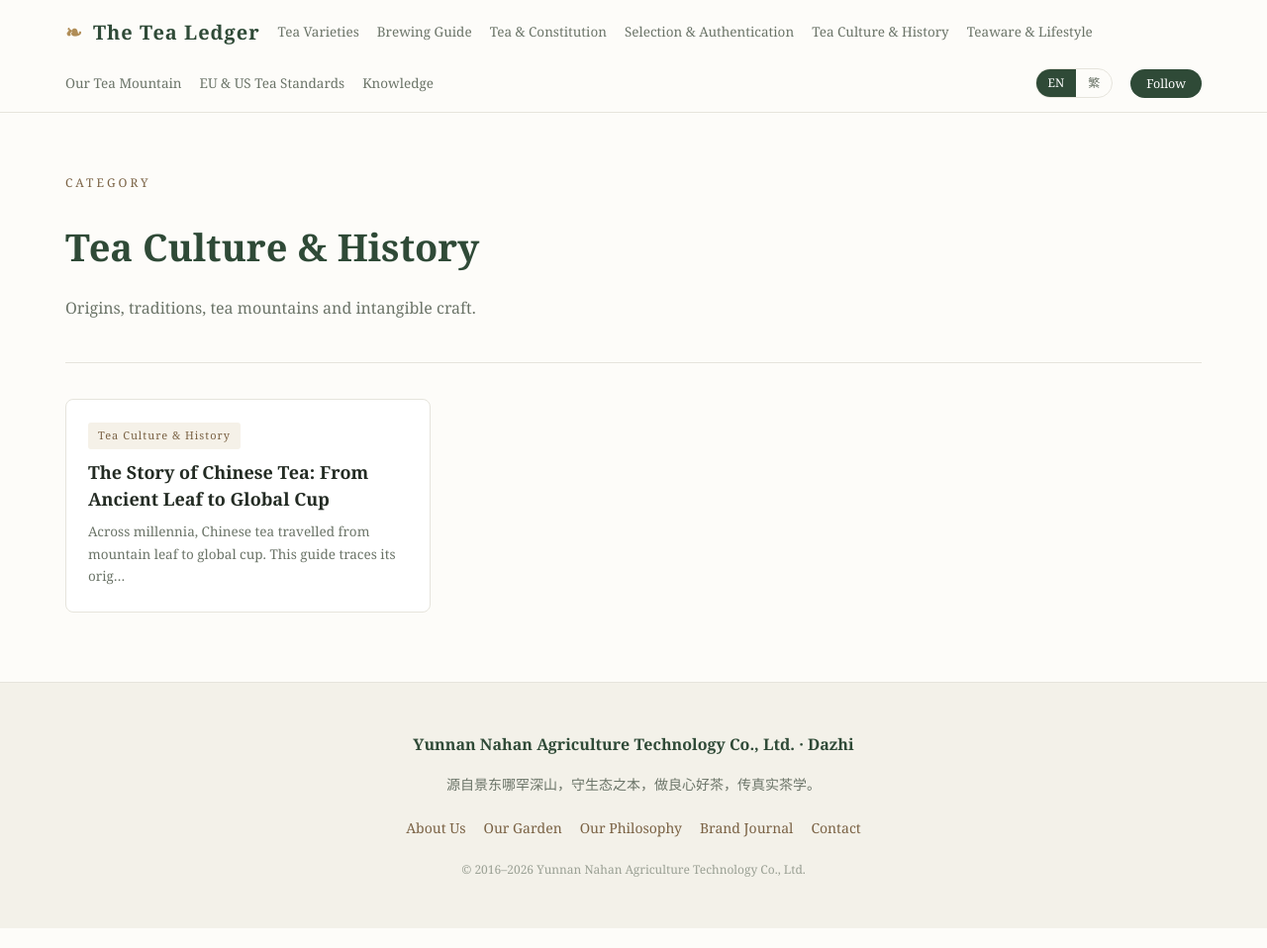
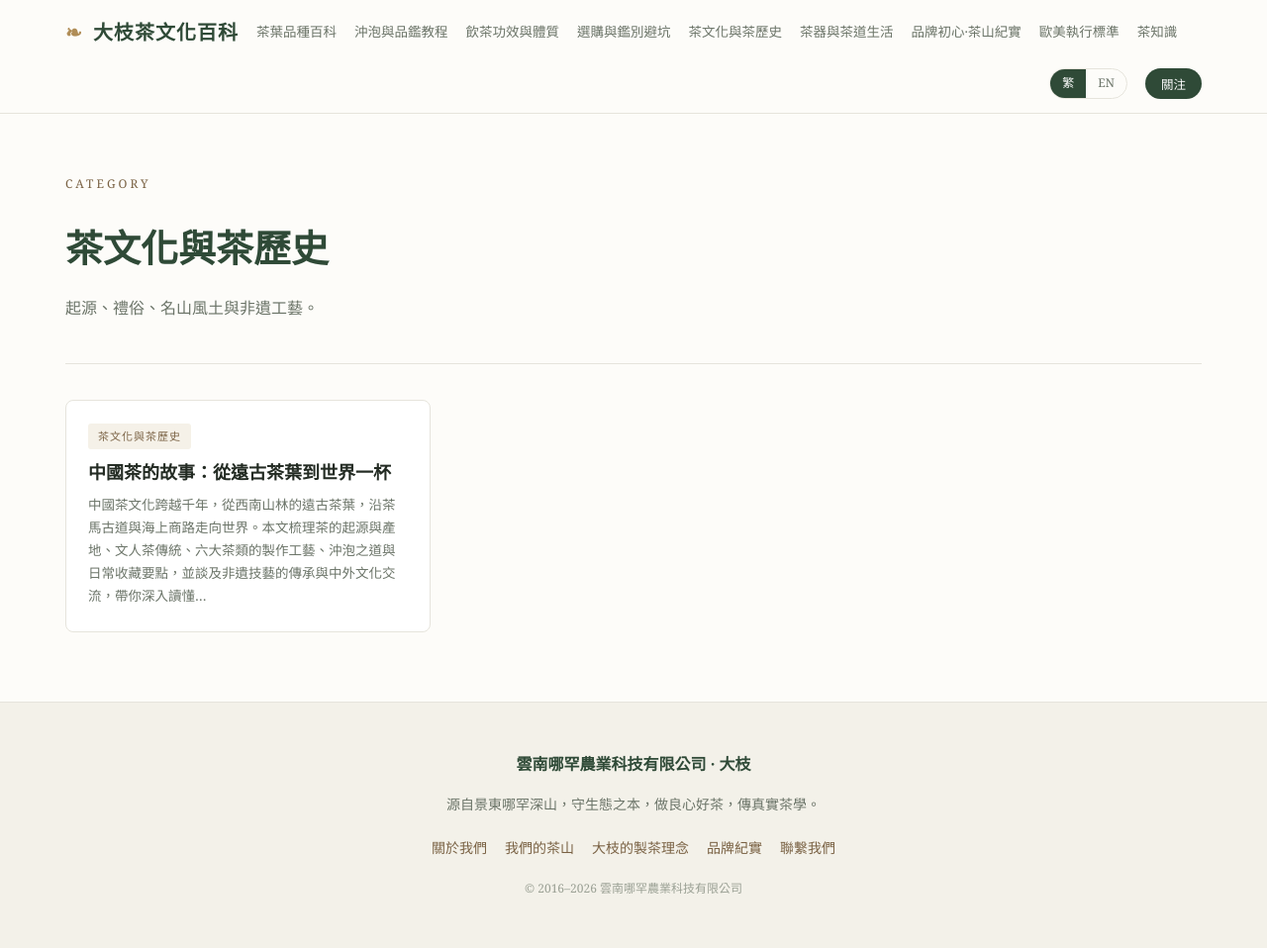
Before and after one commit to hanchaoqun8/dazi-encyclopedia, a plain HTML site: page site/category/culture/index.html in a window 1280 px wide. Shown: the whole page at 99% size. Drawn offline with Linux system fonts and the light colour scheme.

Commit message:
sync site/category/culture/index.html

```diff
--- a/site/category/culture/index.html
+++ b/site/category/culture/index.html
@@ -1,34 +1,32 @@
 <!DOCTYPE html>
-<html lang="en"><head>
+<html lang="zh-Hant"><head>
 <meta charset="utf-8"><meta name="viewport" content="width=device-width,initial-scale=1">
-<title>Tea Culture &amp; History</title><meta name="description" content="Origins, traditions, tea mountains and intangible craft.">
-<link rel="alternate" hreflang="en" href="https://blog.dazi.uk/category/culture/"><link rel="alternate" hreflang="zh-Hant" href="https://blog.dazi.uk/zh/category/culture/"><link rel="alternate" hreflang="x-default" href="https://blog.dazi.uk/category/culture/"><link rel="canonical" href="https://blog.dazi.uk/category/culture/">
-<meta property="og:type" content="article"><meta property="og:title" content="Tea Culture &amp; History">
-<meta property="og:description" content="Origins, traditions, tea mountains and intangible craft.">
+<title>茶文化與茶歷史</title><meta name="description" content="起源、禮俗、名山風土與非遺工藝。">
+<link rel="alternate" hreflang="zh-Hant" href="https://blog.dazi.uk/category/culture/"><link rel="alternate" hreflang="en" href="https://blog.dazi.uk/en/category/culture/"><link rel="alternate" hreflang="x-default" href="https://blog.dazi.uk/category/culture/"><link rel="canonical" href="https://blog.dazi.uk/category/culture/">
+<meta property="og:type" content="article"><meta property="og:title" content="茶文化與茶歷史">
+<meta property="og:description" content="起源、禮俗、名山風土與非遺工藝。">
 <meta name="twitter:card" content="summary_large_image">
 <link rel="stylesheet" href="/assets/css/style.css"></head><body>
 <header class="top"><div class="top-in">
-<a class="brand" href="/"><span class="leaf">❧</span> The Tea Ledger</a>
-<a href="/category/varieties/">Tea Varieties</a><a href="/category/brewing/">Brewing Guide</a><a href="/category/wellness/">Tea & Constitution</a><a href="/category/buying/">Selection & Authentication</a><a href="/category/culture/">Tea Culture & History</a><a href="/category/teaware/">Teaware & Lifestyle</a><a href="/category/journal/">Our Tea Mountain</a><a href="/category/standards/">EU & US Tea Standards</a><a href="/knowledge/">Knowledge</a>
+<a class="brand" href="/"><span class="leaf">❧</span> 大枝茶文化百科</a>
+<a href="/category/varieties/">茶葉品種百科</a><a href="/category/brewing/">沖泡與品鑑教程</a><a href="/category/wellness/">飲茶功效與體質</a><a href="/category/buying/">選購與鑑別避坑</a><a href="/category/culture/">茶文化與茶歷史</a><a href="/category/teaware/">茶器與茶道生活</a><a href="/category/journal/">品牌初心·茶山紀實</a><a href="/category/standards/">歐美執行標準</a><a href="/knowledge/">茶知識</a>
 <div class="lang-switch">
-<a href="/category/culture/" class="active" title="English version">EN</a>
-<a href="/zh/category/culture/" class="">繁</a></div>
-<button class="qr-btn" onclick="openQR()">Follow</button>
+<a href="/category/culture/" class="active" title="繁體中文版">繁</a>
+<a href="/en/category/culture/" class="" title="English version">EN</a></div>
+<button class="qr-btn" onclick="openQR()">關注</button>
 </div></header>
-<main class="wrap"><section class="page-head"><div class="eyebrow">Category</div><h1>Tea Culture & History</h1><p>Origins, traditions, tea mountains and intangible craft.</p></section><div class="post-grid"><a class="post-card" href="/posts/chinese-tea-history/"><div class="pc-body">
-<span class="tag">Tea Culture &amp; History</span><h3>The Story of Chinese Tea: From Ancient Leaf to Global Cup</h3>
-<p>Across millennia, Chinese tea travelled from mountain leaf to global cup. This guide traces its orig…</p></div></a></div></main>
+<main class="wrap"><section class="page-head"><div class="eyebrow">Category</div><h1>茶文化與茶歷史</h1><p>起源、禮俗、名山風土與非遺工藝。</p></section><div class="post-grid"><a class="post-card" href="/posts/chinese-tea-history/"><div class="pc-body"><span class="tag">茶文化與茶歷史</span><h3>中國茶的故事：從遠古茶葉到世界一杯</h3><p>中國茶文化跨越千年，從西南山林的遠古茶葉，沿茶馬古道與海上商路走向世界。本文梳理茶的起源與產地、文人茶傳統、六大茶類的製作工藝、沖泡之道與日常收藏要點，並談及非遺技藝的傳承與中外文化交流，帶你深入讀懂…</p></div></a></div></main>
 <footer class="foot"><div class="foot-in">
-<p class="brandline">Yunnan Nahan Agriculture Technology Co., Ltd. · Dazhi</p>
-<p>源自景东哪罕深山，守生态之本，做良心好茶，传真实茶学。</p>
-<p class="flinks"><a href="/brand/about/">About Us</a><a href="/brand/garden/">Our Garden</a><a href="/brand/philosophy/">Our Philosophy</a><a href="/brand/journal/">Brand Journal</a><a href="/brand/contact/">Contact</a></p>
-<p class="copy">© 2016–2026 Yunnan Nahan Agriculture Technology Co., Ltd.</p>
+<p class="brandline">雲南哪罕農業科技有限公司 · 大枝</p>
+<p>源自景東哪罕深山，守生態之本，做良心好茶，傳真實茶學。</p>
+<p class="flinks"><a href="/brand/about/">關於我們</a><a href="/brand/garden/">我們的茶山</a><a href="/brand/philosophy/">大枝的製茶理念</a><a href="/brand/journal/">品牌紀實</a><a href="/brand/contact/">聯繫我們</a></p>
+<p class="copy">© 2016–2026 雲南哪罕農業科技有限公司</p>
 </div></footer>
 <div class="qr-overlay" id="qrOverlay" onclick="closeQR(event)">
 <div class="qr-card" onclick="event.stopPropagation()">
 <button class="qr-close" onclick="closeQR()">×</button>
-<h3>Scan to Connect</h3>
+<h3>掃碼聯繫</h3>
 <img src="/assets/img/wechat-qr.png" alt="WeChat QR">
-<p>Scan with WeChat to follow our tea mountain notes and wholesale inquiries.</p>
+<p>用微信掃描，關注茶山日常與批發洽詢。</p>
 </div></div>
 <script src="/assets/js/main.js"></script></body></html>
```
